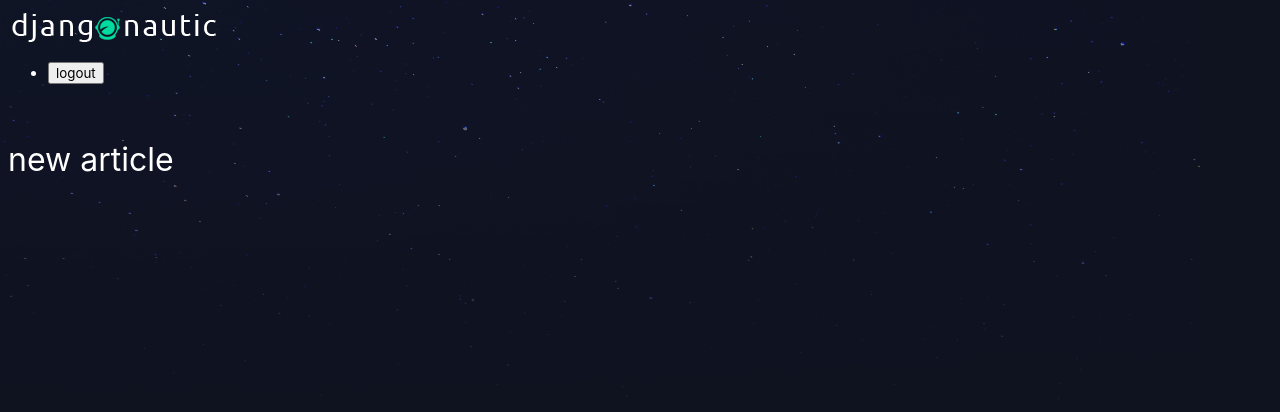
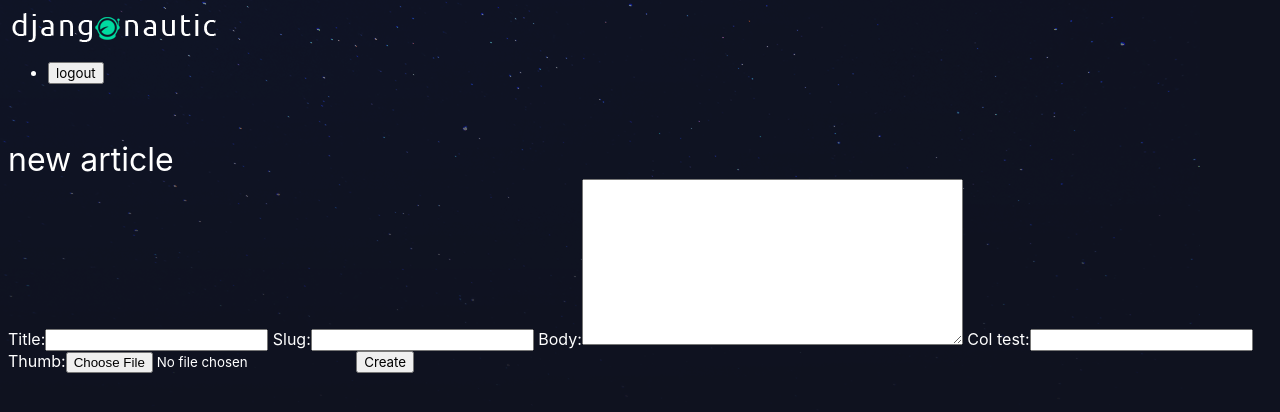
Before and after one commit to kamil-alekber/django-site-example, a Django app: page /articles/create in a window 1280 px wide. Shown: the top 412 px of the page. Run offline with Django 3.2, Linux system fonts and the light colour scheme; a user stored in the database is signed in.

Commit message:
feat: create model for new article

```diff
--- /dev/null
+++ b/articles/forms.py
@@ -0,0 +1,8 @@
+from django import forms
+from . import models
+
+
+class CreateArticleForm(forms.ModelForm):
+    class Meta:
+        model = models.Article
+        fields = ["title", "slug", "body", "col_test", "thumb"]
--- a/articles/templates/articles/article_new.html
+++ b/articles/templates/articles/article_new.html
@@ -1,5 +1,15 @@
 {% extends 'base_layout.html'%} {% block content%}
 <div class="create-article">
   <h1>new article</h1>
+  <!-- encryption media files -->
+  <form
+    enctype="multipart/form-data"
+    action="{% url 'articles:create'%}"
+    method="POST"
+    class="site-form"
+  >
+    {% csrf_token %} {{form}}
+    <input type="submit" value="Create" />
+  </form>
 </div>
 {% endblock%}
--- a/articles/views.py
+++ b/articles/views.py
@@ -1,6 +1,7 @@
-from django.shortcuts import render
+from django.shortcuts import render, redirect
 from .models import Article
 from django.contrib.auth.decorators import login_required
+from . import forms
 
 
 def article_list(request):
@@ -16,4 +17,12 @@ def article(request, slug):
 
 @login_required(login_url="/accounts/login")
 def article_create(request):
-    return render(request, 'articles/article_new.html')
+    if request.method == 'POST':
+        # validating fields
+        form = forms.CreateArticleForm(request.POST, request.FILES)
+        if form.is_valid():
+            # save article to db
+            return redirect('articles:article_list')
+    else:
+        form = forms.CreateArticleForm()
+    return render(request, 'articles/article_new.html', {'form': form})
```
